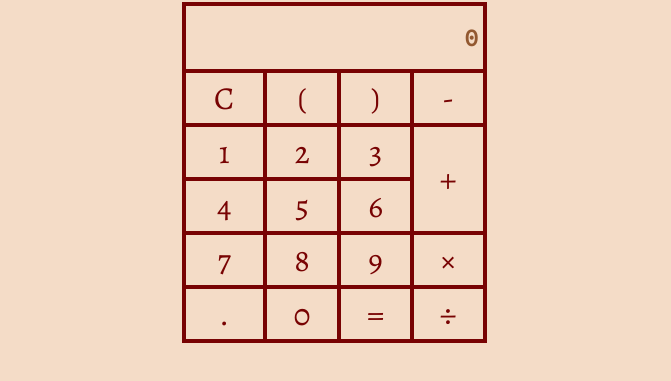
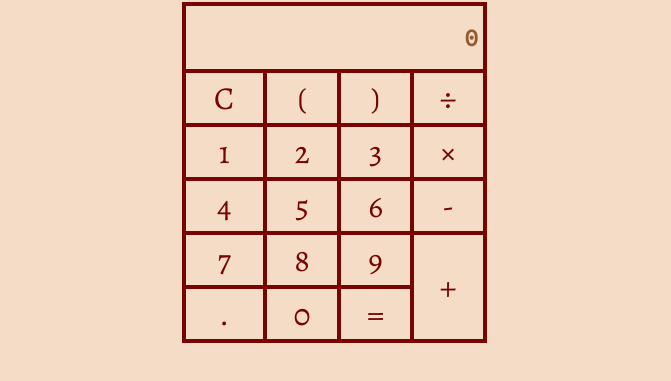
Before and after one commit to hamza-hajji/calculator, a React (Create React App) app: page / in a window 1280 px wide. Shown: the part 179-560 px from the top of the page, without its empty margins (306-977 px from the left). Built offline with nearby package versions, Linux system fonts and the light colour scheme.

Commit message:
fix more bugs and change layout

```diff
--- a/src/components/App.js
+++ b/src/components/App.js
@@ -32,7 +32,7 @@ class App extends Component {
 
   addDecimal({target: {value}}) {
     let lastChar = this.state.currOp[this.state.currOp.length - 1];
-    if ("*-+/".indexOf(lastChar) === -1) {
+    if (lastChar !== '.') {
       this.setState({
         currOp: `${this.state.currOp}${value}`
       });
@@ -53,7 +53,7 @@ class App extends Component {
         if (numOfRightParens !== numOfLeftParens) throw new Error();
       }
       this.setState({
-        currOp: String(eval(this.state.currOp))
+        currOp: Number.isInteger(eval(this.state.currOp)) ? String(eval(this.state.currOp)) : eval(this.state.currOp).toFixed(4)
       });
     } catch (e) {
       this.setState({
--- a/src/components/Pad.js
+++ b/src/components/Pad.js
@@ -24,31 +24,31 @@ export default ({
             <td><button onClick={clear}>C</button></td>
             <td><button value="(" onClick={onClickParen}>(</button></td>
             <td><button value=")" onClick={onClickParen}>)</button></td>
-            <td><button value="-" onClick={onOpClick}>-</button></td>
+            <td><button value="/" onClick={onOpClick}>&#247;</button></td>
           </tr>
           <tr>
             <td><button value="1" onClick={onClick}>1</button></td>
             <td><button value="2" onClick={onClick}>2</button></td>
             <td><button value="3" onClick={onClick}>3</button></td>
-            <td rowSpan="2"><button value="+" onClick={onOpClick}>+</button></td>
+            <td><button value="*" onClick={onOpClick}>&times;</button></td>
           </tr>
           <tr>
             <td><button value="4" onClick={onClick}>4</button></td>
             <td><button value="5" onClick={onClick}>5</button></td>
             <td><button value="6" onClick={onClick}>6</button></td>
+            <td><button value="-" onClick={onOpClick}>-</button></td>
           </tr>
           <tr>
             <td><button value="7" onClick={onClick}>7</button></td>
             <td><button value="8" onClick={onClick}>8</button></td>
             <td><button value="9" onClick={onClick}>9</button></td>
-            <td><button value="*" onClick={onOpClick}>&times;</button></td>
+            <td rowSpan="2"><button value="+" onClick={onOpClick}>+</button></td>
           </tr>
           <tr>
             { /*add validation to decimal, prevent from adding after operation*/ }
             <td><button value="." onClick={addDecimal}>.</button></td>
             <td><button  value="0" onClick={onClick}>0</button></td>
             <td><button onClick={performCalc}>=</button></td>
-            <td><button value="/" onClick={onOpClick}>&#247;</button></td>
           </tr>
         </tbody>
       </table>
```
